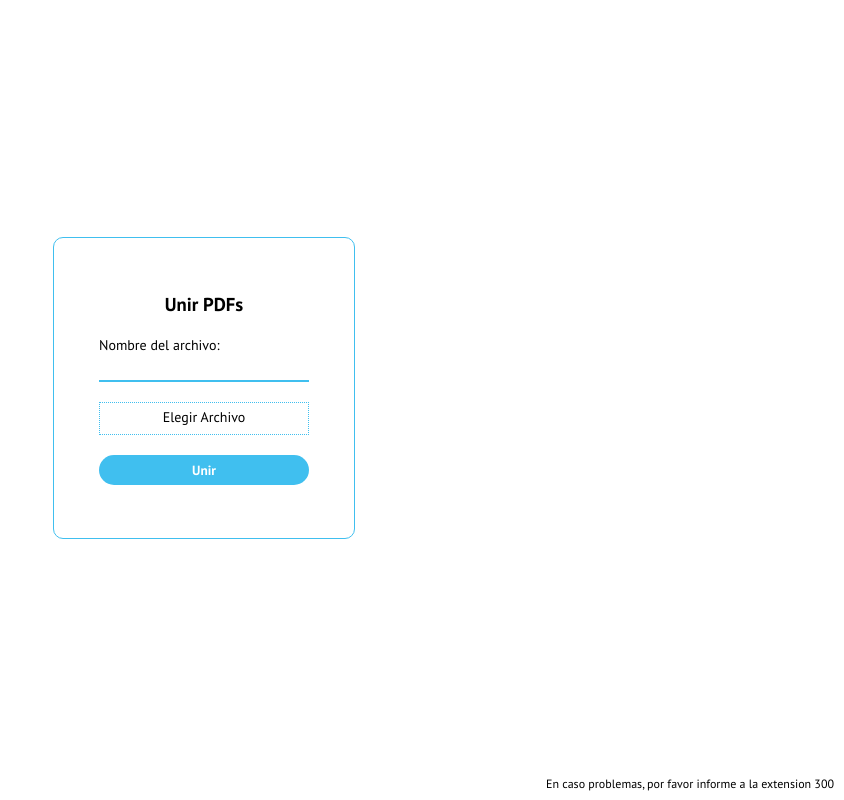
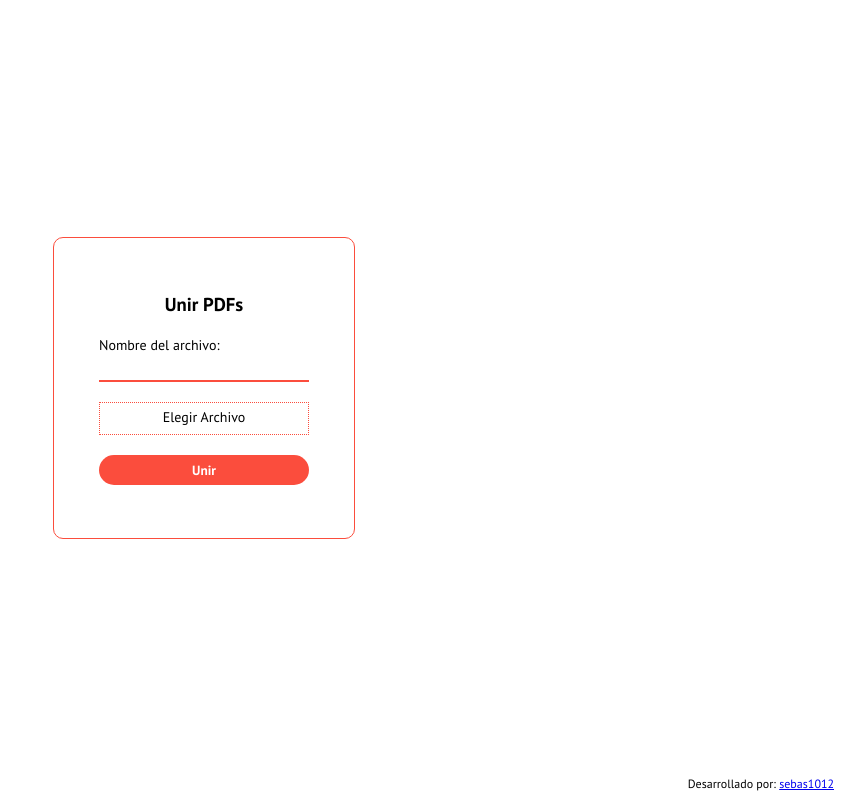
Before and after one commit to davinci96/pdfmerge, a Flask app: page / in a window 1280 px wide. Shown: the whole page, without its empty margins (436-1280 px from the left). Run offline with Flask 2, Linux system fonts and the light colour scheme; some libraries are stand-ins or nearby versions.

Commit message:
Style changes

```diff
--- a/static/css/uploader.css
+++ b/static/css/uploader.css
@@ -1,8 +1,8 @@
 @import url('https://fonts.googleapis.com/css2?family=PT+Sans:ital,wght@0,400;0,700;1,400;1,700&display=swap');
 
 :root{
-    --border-color: #40BFEF;
-    --hover-color: #2F3540
+    --border-color: #FB4D3D;
+    --hover-color: #F05648;
 }
 
 *{
--- a/templates/index.html
+++ b/templates/index.html
@@ -12,12 +12,14 @@
 </head>
 <body>
     <main>
-        {% block content %}
+        <section>
+            {% block content %}
 
-        {% endblock %}
+            {% endblock %}
+        </section>
     </main>
     <footer>
-        <p>En caso problemas, por favor informe a la extension 300</p>
+        <p>Desarrollado por: <a href="https://github.com/Sebas1012">sebas1012</a></p>
     </footer>
     <script src="../static/js/clear_inputs.js"></script>
 </body>
--- a/templates/upload.html
+++ b/templates/upload.html
@@ -1,6 +1,5 @@
 {% extends "index.html" %}
 {% block content %}
-    <section>
     <h3>Unir PDFs</h3>
     <form action="/upload" method="post" enctype="multipart/form-data">
         <label for="file-name">Nombre del archivo: </label>
@@ -11,5 +10,4 @@
         </div>
         <button type="submit" id="send">Unir </button>
     </form>
-    </section>
 {% endblock %}
```
Also changed, not shown: templates/error.html (+4 -6 lines). Lines whose indentation alone changed are shown as unchanged.
